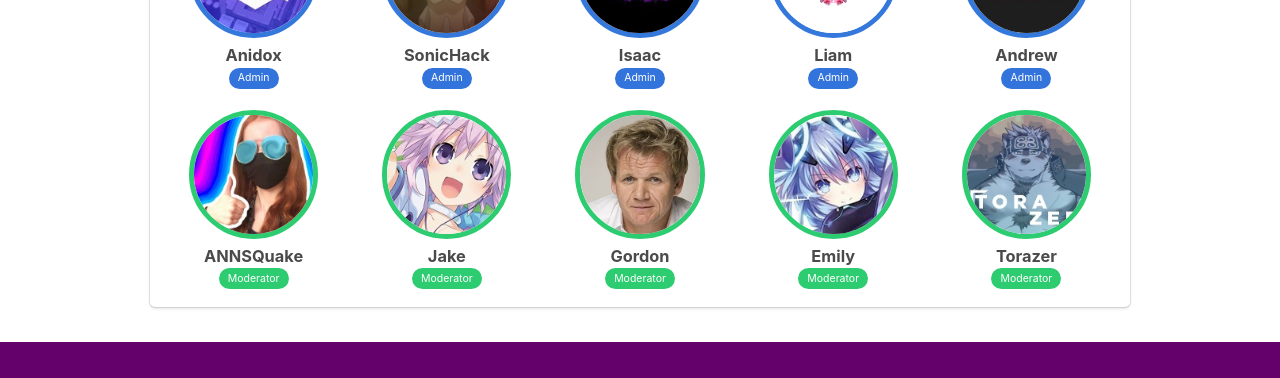
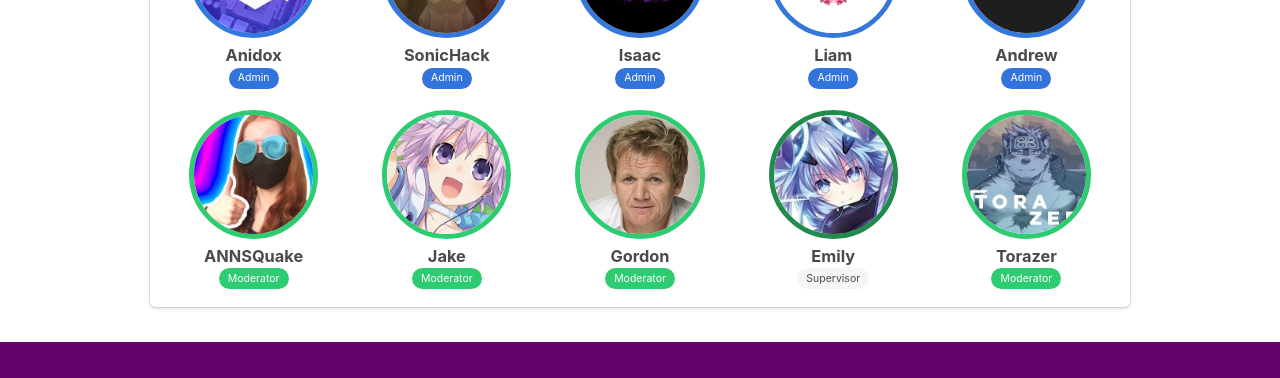
Before and after one commit to AuroraCommunity/AuroraCommunity.github.io, a Jekyll site: the page built from index.html, in a window 1280 px wide. Shown: the part 1149-1527 px from the top of the page. Built offline with Jekyll 4.4.1, drawn with Linux system fonts in a browser that asks for light colours; nearby versions of some CDN libraries.

Commit message:
Update index.html

```diff
--- a/index.html
+++ b/index.html
@@ -86,8 +86,8 @@ layout: page
                         <h3>Gordon</h3><span class="tag is-mod">Moderator</span>
                     </div>
 					   <div class="column">
-                       <a href="https://twitter.com/EmilyElectriccc" rel="noopener noreferrer" target="_blank"><img class="someone mod" src="/img/people/electric.jpg"></a>
-                        <h3>Emily</h3><span class="tag is-mod">Moderator</span>
+                       <a href="https://twitter.com/EmilyElectriccc" rel="noopener noreferrer" target="_blank"><img class="someone supervisor" src="/img/people/electric.jpg"></a>
+                        <h3>Emily</h3><span class="tag is-supervisor">Supervisor</span>
 			    </div>
 							   <div class="column">
                        <a href="https://twitter.com/TorazerYT" rel="noopener noreferrer" target="_blank"><img class="someone mod" src="/img/people/torazer.jpg"></a>
```
